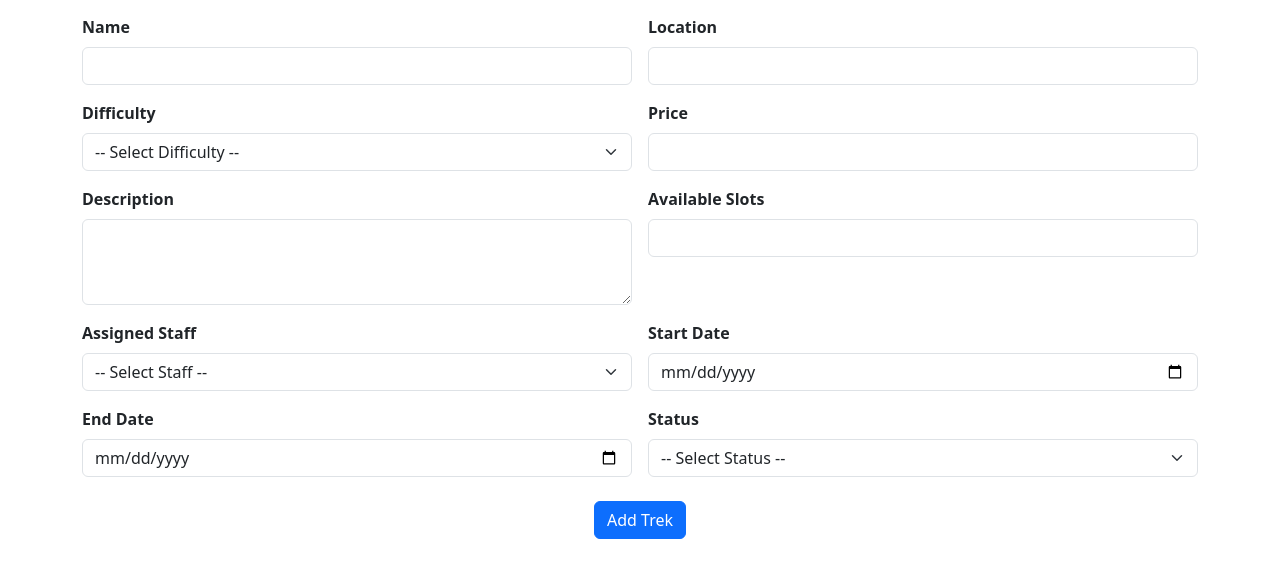
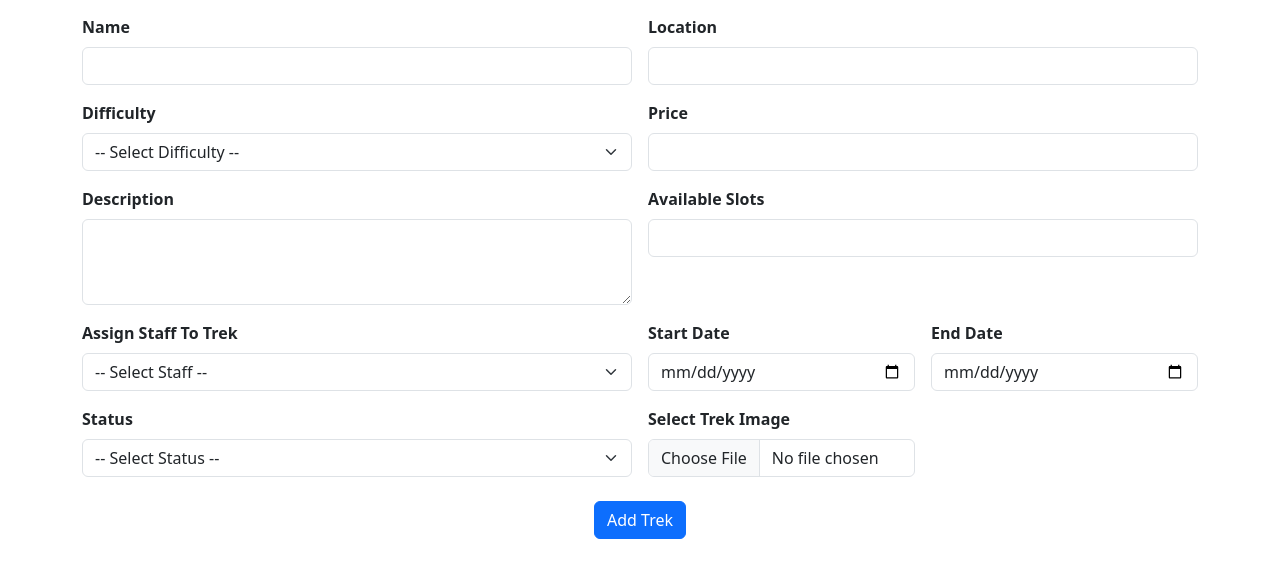
Before and after one commit to 23f2001140/trekking-management-project, a Flask app: page /admin/add_trek in a window 1280 px wide. Shown: the part 169-747 px from the top of the page. Run offline with Flask 3, Linux system fonts and the light colour scheme; a user stored in the database is signed in; some libraries are stand-ins or nearby versions.

Commit message:
Added Treks details page to see all the Treks for admin , Assign and change staff to trek, Implemented Image insertion to treks, Added Update Trek details feature for admin to update and manage the treks

```diff
--- a/app.py
+++ b/app.py
@@ -4,6 +4,7 @@ from flask_login import LoginManager
 app = Flask(__name__)
 
 import config
+
 
 login_manager = LoginManager(app)
 login_manager.login_view = 'login'
--- a/routes.py
+++ b/routes.py
@@ -5,6 +5,7 @@ from models import db, User, Trek, Booking
 from flask_login import login_user, logout_user, login_required, current_user
 from functools import wraps
 from datetime import datetime
+import os
 
 @login_manager.user_loader
 def load_user(user_id):
@@ -214,6 +215,22 @@ def admin_profile():
 
     return render_template('admin/admin_profile.html')
 
+#For image upload
+TREK_IMAGES_FOLDER = os.path.join( 'static','trek_images')
+ALLOWED_EXTENSIONS = {'png', 'jpg', 'jpeg'}
+
+def allowed_file(filename):
+    return '.' in filename and filename.rsplit('.', 1)[1].lower() in ALLOWED_EXTENSIONS
+
+def get_trek_image(trek_id):
+    for ext in ['jpg', 'jpeg', 'png']:
+        path = os.path.join(TREK_IMAGES_FOLDER, f"{trek_id}.{ext}")
+
+        if os.path.exists(path):
+            return url_for('static', filename=f"trek_images/{trek_id}.{ext}")
+
+    return None
+
 @app.route('/admin/add_trek', methods=['GET', 'POST'])
 @login_required
 @admin_required
@@ -245,13 +262,110 @@ def add_trek():
         if not name or not location or not difficulty or not price or not duration or not available_slots or not start_date or not end_date or not status:
             flash('Fill the required fields to Continue!', 'danger')
             return redirect(url_for('add_trek'))
-        db.session.add(Trek(name=name, location=location, difficulty=difficulty, price=price, description=description, duration=duration, available_slots=available_slots, assigned_staff_id=assigned_staff_id, start_date=start_date, end_date=end_date, status=status))
+
+        trek=Trek(name=name, location=location, difficulty=difficulty, price=price, description=description, duration=duration, available_slots=available_slots, assigned_staff_id=assigned_staff_id, start_date=start_date, end_date=end_date, status=status)
+        db.session.add(trek)
         db.session.commit()
+
+        image= request.files.get('image')
+        image_ext=None
+        if image and allowed_file(image.filename):
+            image_ext=image.filename.rsplit('.', 1)[1].lower()
+            os.makedirs(TREK_IMAGES_FOLDER, exist_ok=True)
+            image.save(os.path.join(TREK_IMAGES_FOLDER, f"{trek.id}.{image_ext}"))
+
         flash('Trek added successfully!', 'success')
         return redirect(url_for('admin_dashboard'))
     staff = User.query.filter_by(role='staff' , is_blacklisted=False , staff_status='approved').all()
     return render_template('admin/add_trek.html',staff=staff)
 
+@app.route('/admin/treks_details' , methods=['GET', 'POST'])
+@login_required
+@admin_required
+def trek_details():
+    treks=Trek.query.all()
+    return render_template('admin/treks.html' , treks=treks, get_trek_image=get_trek_image)
+
+@app.route('/admin/trek_update/<int:trek_id>' , methods=['GET', 'POST'])
+@login_required
+@admin_required
+def trek_update(trek_id):
+    if request.method == 'POST':
+        trek=Trek.query.get(trek_id)
+        if not trek:
+            flash('Trek not found!', 'danger')
+            return redirect(url_for('trek_details'))
+        name = request.form.get('name')
+        location = request.form.get('location')
+        difficulty = request.form.get('difficulty')
+        price = request.form.get('price')
+        description = request.form.get('description')
+        available_slots = request.form.get('available_slots')
+        assigned_staff_id = request.form.get('assigned_staff_id')
+        start_date = datetime.strptime(request.form['start_date'], '%Y-%m-%d').date()
+        end_date = datetime.strptime(request.form['end_date'], '%Y-%m-%d').date()
+        status = request.form.get('status')
+
+        if(end_date <= start_date):
+            flash('End date should be greater than start date!', 'danger')
+            return redirect(url_for('trek_update', trek_id=trek_id))
+
+        duration = (end_date - start_date).days
+
+        if not assigned_staff_id:
+            if status in ['Open', 'Approved', 'Closed', 'Completed']:
+                flash('You cannot add a trek with status as Open, Approved, Closed or Completed without assigning staff!', 'warning')
+                return redirect(url_for('trek_update', trek_id=trek_id))
+            else:
+                status = 'Pending'
+        else:
+            if status == 'Pending':
+                flash('You cannot choose Trek status as Pending When staff is assigned!', 'warning')
+                return redirect(url_for('trek_update', trek_id=trek_id))
+        if not name or not location or not difficulty or not price or not duration or not available_slots or not start_date or not end_date or not status:
+            flash('Fill the required fields to Continue!', 'danger')
+            return redirect(url_for('trek_update', trek_id=trek_id))
+        trek.name = name
+        trek.location = location
+        trek.difficulty = difficulty
+        trek.price = price
+        trek.description = description
+        trek.duration = duration
+        trek.available_slots = available_slots
+        trek.assigned_staff_id = assigned_staff_id
+        trek.start_date = start_date
+        trek.end_date = end_date
+        trek.status = status
+        db.session.commit()
+        flash('Trek updated successfully!', 'success')
+        return redirect(url_for('trek_details'))
+
+
+    trek=Trek.query.get(trek_id)
+    staff = User.query.filter_by(role='staff' , is_blacklisted=False , staff_status='approved').all()
+    if not trek:
+        flash('Trek not found!', 'danger')
+        return redirect(url_for('trek_details'))
+    return render_template('admin/update_trek.html' , trek=trek , get_trek_image=get_trek_image, staff=staff)
+
+@app.route('/admin/delete_trek/<int:trek_id>')
+@login_required
+@admin_required
+def delete_trek(trek_id):
+    trek=Trek.query.get(trek_id)
+    if not trek:
+        flash('Invalid trek id!', 'danger')
+        return redirect(url_for('trek_details'))
+
+    for ext in ALLOWED_EXTENSIONS:
+        path = os.path.join(TREK_IMAGES_FOLDER, f"{trek.id}.{ext}")
+        if os.path.exists(path):
+            os.remove(path)
+            break
+    db.session.delete(trek)
+    db.session.commit()
+    flash('Trek deleted successfully!', 'success')
+    return redirect(url_for('trek_details'))
 
 
 @app.route('/staff')
--- a/templates/admin/add_trek.html
+++ b/templates/admin/add_trek.html
@@ -5,7 +5,7 @@
 {% block content %}
 <h1 class="text-center mt-4"> Add Trek  <i class="fa-solid fa-cable-car"></i> </h1>
 <br>
-<form class="row g-3" method="POST">
+<form class="row g-3" method="POST" enctype="multipart/form-data">
   <div class="col-md-6">
     <label for="name" class="form-label"><strong>Name</strong></label>
     <input type="text" class="form-control" id="name" name="name" required>
@@ -19,7 +19,7 @@
     <select class="form-select" id="difficulty" name="difficulty" required>
       <option value="">-- Select Difficulty --</option>
       <option value="Easy">Easy</option>
-      <option value="Medium">Medium</option>
+      <option value="Moderate">Moderate</option>
       <option value="Hard">Hard</option>
     </select>
   </div>
@@ -36,7 +36,7 @@
     <input type="number" class="form-control" id="available_slots" name="available_slots" required>
   </div>
   <div class="col-md-6">
-    <label for="assigned_staff_id" class="form-label"><strong>Assigned Staff</strong></label>
+    <label for="assigned_staff_id" class="form-label"><strong>Assign Staff To Trek</strong></label>
     <select class="form-select" id="assigned_staff_id" name="assigned_staff_id">
       <option value="">-- Select Staff --</option>
       {% for staff in staff %}
@@ -44,11 +44,11 @@
       {% endfor %}
     </select>
   </div>
-  <div class="col-md-6">
+  <div class="col-md-3">
     <label for="start_date" class="form-label"><strong>Start Date</strong></label>
     <input type="date" class="form-control" id="start_date" name="start_date" required>
   </div>
-  <div class="col-md-6">
+  <div class="col-md-3">
     <label for="end_date" class="form-label"><strong>End Date</strong></label>
     <input type="date" class="form-control" id="end_date" name="end_date" required>
   </div>
@@ -60,6 +60,10 @@
       <option value="Open">Open</option>
     </select>
   </div>
+  <div class="col-md-3">
+    <label for="image" class="form-label"><strong>Select Trek Image</strong></label>
+    <input type="file" class="form-control" id="image" name="image">
+  </div>
   <br>
   <br>
   <div class="text-center mt-4">
--- a/templates/admin/admin.html
+++ b/templates/admin/admin.html
@@ -8,7 +8,7 @@
 <div class="row mb-4 mt-4 d-flex justify-content-center align-items-center">
   <div class="col-sm-3">
     <div class="card text-bg-dark mb-3">
-      <a href="{{ url_for('admin_profile')}}" class="text-decoration-none text-white">
+      <a href="{{ url_for('trek_details')}}" class="text-decoration-none text-white">
         <div class="card-body">
           <h5 class="card-title fa-solid fa-map"></h5>
           <h2 class="card-text">{{treks}}</h2>
--- a/templates/navbar.html
+++ b/templates/navbar.html
@@ -25,7 +25,7 @@
                 <a class="nav-link" href="#">Staffs</a>
               </li>
               <li class="nav-item">
-                <a class="nav-link" href="#">Treks</a>
+                <a class="nav-link" href="{{url_for('trek_details')}}">Treks</a>
               </li>
               <li class="nav-item">
                 <a class="nav-link" href="#">Bookings</a>
```
Also changed, not shown: templates/admin/treks.html (added, +56 -0 lines), templates/admin/update_trek.html (added, +83 -0 lines), templates/login.html (+4 -3 lines), 1 other file.
